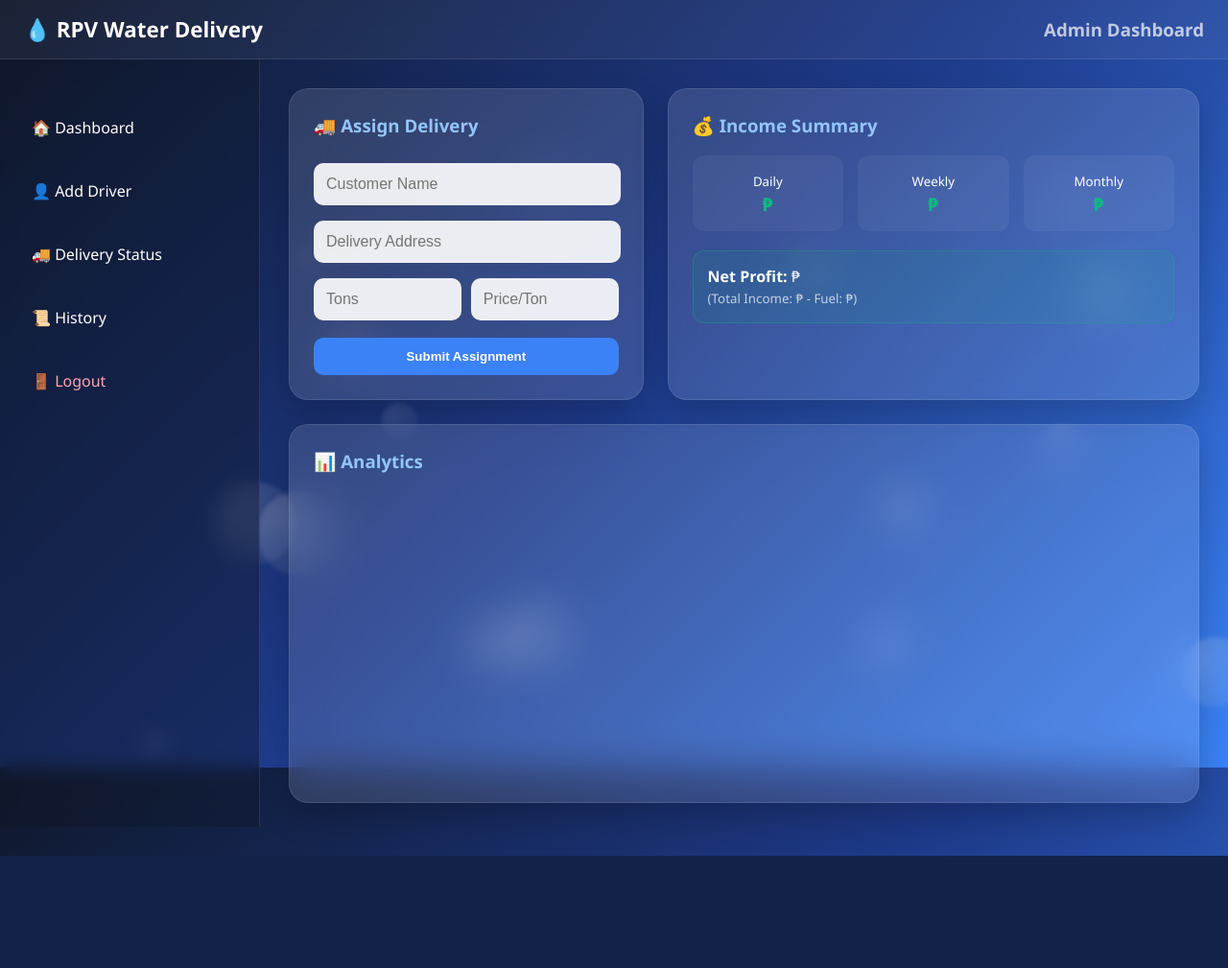
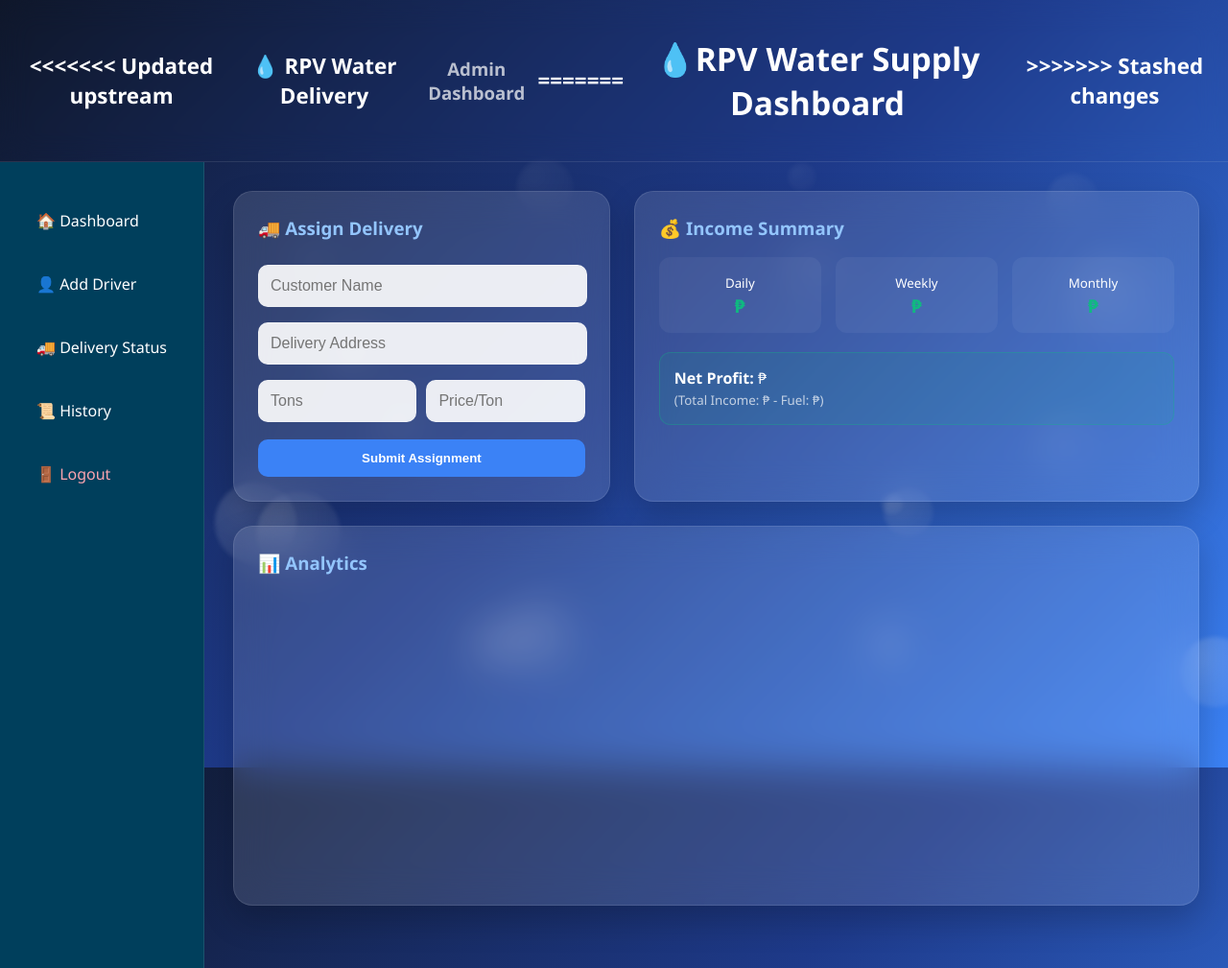
Before and after one commit to Broken-syntax/Capstone_project, a Python web app: template templates/admin_dashboard.html in a window 1280 px wide. Shown: the whole page at 96% size. Before the commit the page ends 892 px from the top, so only its background shows below. Run offline with Jinja, Linux system fonts and the light colour scheme; the template is opened without the code that fills it, so the values that code supplies are empty.

Commit message:
Describe what you changed

```diff
--- a/templates/admin_dashboard.html
+++ b/templates/admin_dashboard.html
@@ -39,6 +39,7 @@ body {
 
 /* HEADER */
 header {
+<<<<<<< Updated upstream
     background: rgba(255, 255, 255, 0.05);
     backdrop-filter: blur(15px);
     padding: 15px 25px;
@@ -51,6 +52,12 @@ header {
     position: sticky;
     top: 0;
     z-index: 100;
+=======
+    background: linear-gradient(90deg, #00c6ff, #0072ff);
+    color: white;
+    padding: 10px;
+    text-align: center;
+>>>>>>> Stashed changes
 }
 
 /* LAYOUT */
@@ -62,6 +69,7 @@ header {
 
 /* SIDEBAR - Translucent Glass */
 .sidebar {
+<<<<<<< Updated upstream
     width: 240px;
     background: rgba(15, 23, 42, 0.4);
     backdrop-filter: blur(10px);
@@ -70,6 +78,17 @@ header {
     border-right: 1px solid rgba(255,255,255,0.1);
     position: sticky;
     top: 60px;
+=======
+    width: 150px;
+    background: #003f5c;
+    color: white;
+    height: 100vh;
+    padding: 20px;
+}
+
+.sidebar h3 {
+    margin-bottom: 20px;
+>>>>>>> Stashed changes
 }
 
 .sidebar p {
@@ -192,8 +211,12 @@ th { color: #93c5fd; font-weight: 600; text-transform: uppercase; font-size: 0.8
 <body>
 
 <header>
+<<<<<<< Updated upstream
     <span>💧 RPV Water Delivery</span>
     <small style="opacity: 0.7;">Admin Dashboard</small>
+=======
+    <h2>💧RPV Water Supply Dashboard</h2>
+>>>>>>> Stashed changes
 </header>
 
 <script>
--- a/templates/admin_log_in.html
+++ b/templates/admin_log_in.html
@@ -200,6 +200,11 @@ window.addEventListener("load", function() {
 
 <!-- LOGIN CARD -->
 <div class="login-container">
+<<<<<<< Updated upstream
+=======
+    <h2>💧RPV Water Supply   </h2>
+    <div class="subtitle">Admin Login Portal</div>
+>>>>>>> Stashed changes
 
     <h2>💧 RPV Water Delivery</h2>
     <div class="subtitle">Secure Admin Access</div>
```
Also changed, not shown: main.py (+16 -0 lines).
